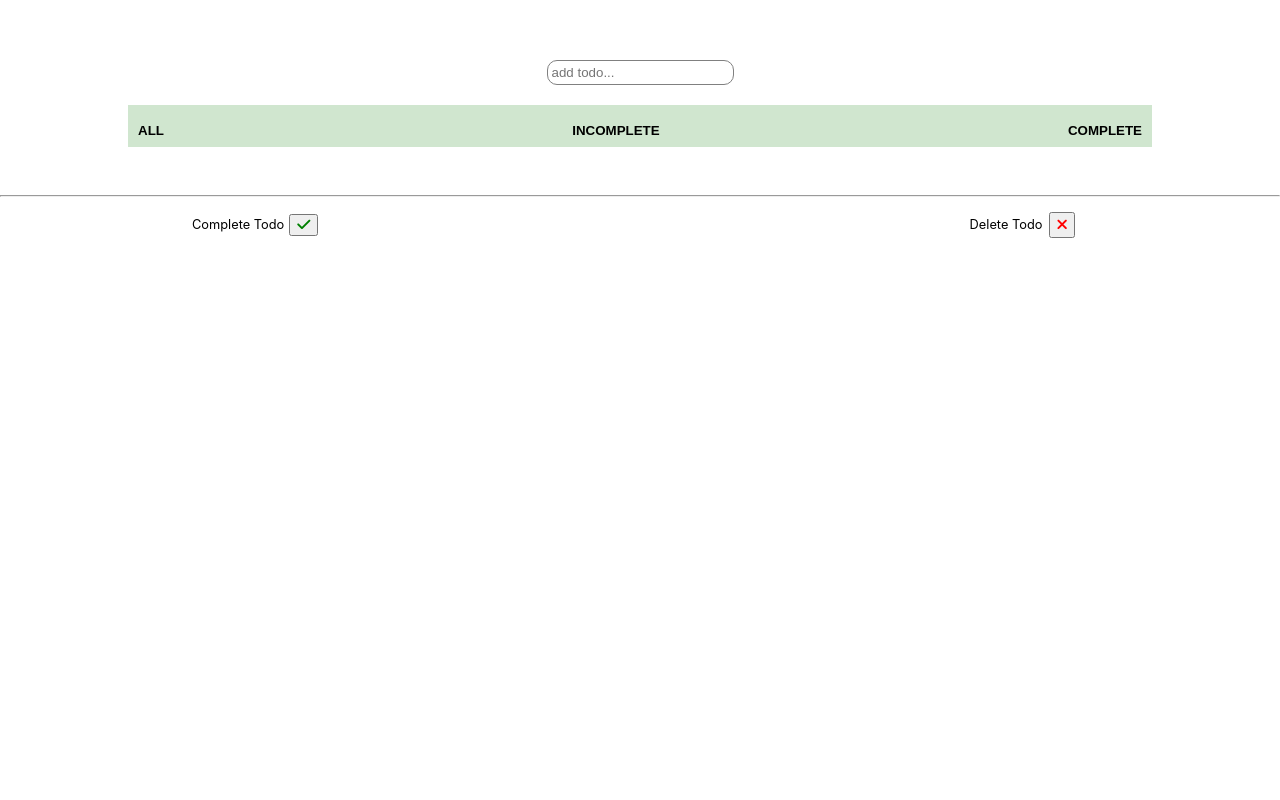
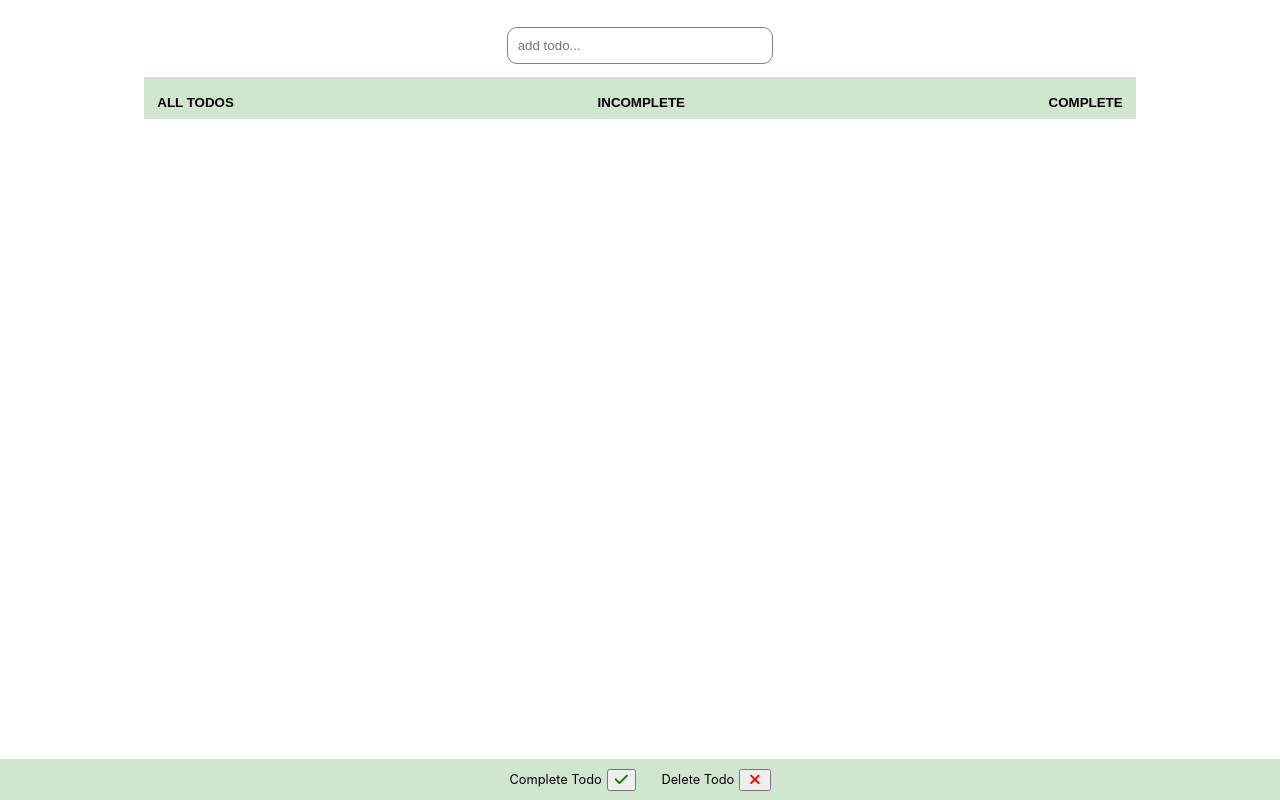
Before and after one commit to oswhytecodes/TodoApp-React, a React (Create React App) app: page / in a window 1280 px wide. Built offline with nearby package versions, Linux system fonts and the light colour scheme.

Commit message:
add styling/animations to button

```diff
--- a/src/App.js
+++ b/src/App.js
@@ -16,7 +16,6 @@ export default function App() {
     setValue(e.target.value);
   };
 
-  // console.log(todos)
   const handleSubmit = (e) => {
     e.preventDefault();
     // changes the todos state
@@ -48,10 +47,9 @@ export default function App() {
 
   return (
     <div className="App">
-      <br />
-      <br />
-      <br />
+
       {/*  INPUT */}
+      <div>
         <form onSubmit={handleSubmit}>
           <input
             value={value}
@@ -60,7 +58,6 @@ export default function App() {
             placeholder="add todo..."
           />
         </form>
-      <br />
 
          {/* NEW TODO */}
       <div className="new-todo">
@@ -74,7 +71,7 @@ export default function App() {
           }}
         >
           <button className="filter-btn" onClick={() => setFilter("all")}>
-           ALL
+            ALL TODOS
           </button>
           <button
             className="filter-btn"
@@ -96,8 +93,12 @@ export default function App() {
       </div>
       <br />
       <br />
-<hr></hr>
+      </div>
+
+
+
       {/* footer */}
+
       <div className="footer">
         <div className="footer-section">
           <p>Complete Todo</p>
@@ -107,7 +108,7 @@ export default function App() {
         </div>
         <div className="footer-section">
           <p>Delete Todo</p>{" "}
-          <button className="todo-button delete">
+          <button>
             <i className="fa-solid fa-xmark" />
           </button>
         </div>
--- a/src/index.css
+++ b/src/index.css
@@ -1,25 +1,37 @@
+*,
+*::before,
+*::after {
+  box-sizing: border-box;
+}
+
 body {
   margin: 0;
   font-family: -apple-system, BlinkMacSystemFont, "Segoe UI", "Roboto", "Oxygen",
-    "Ubuntu", "Cantarell", "Fira Sans", "Droid Sans", "Helvetica Neue",
-    sans-serif;
+  "Ubuntu", "Cantarell", "Fira Sans", "Droid Sans", "Helvetica Neue",
+  sans-serif;
   -webkit-font-smoothing: antialiased;
   -moz-osx-font-smoothing: grayscale;
+  text-align: center;
 }
-
+.App{
+  display: flex;
+  flex-direction: column;
+  justify-content: space-between;
+  height: 100vh;
+  width: 100%;
+}
 code {
   font-family: source-code-pro, Menlo, Monaco, Consolas, "Courier New",
     monospace;
 }
 
-.App {
-  text-align: center;
-}
-
 input {
   border: 0.5px solid grey;
   border-radius: 10px;
-  padding: 4px;
+  width: 20em;
+  padding: 10px;
+  margin-top: 2em;
+  margin-bottom: 1em;
 }
 .new-todo {
   max-width: 80%;
@@ -38,24 +50,39 @@ input {
 }
 .TodoList {
   width: 100%;
+
 }
+.TodoList:hover {
+  transition: all 1s ease-in ;
 
+}
 .toggle-btns {
+  transition: all .2s ease-in ;
+  border: none;
+  width: 100%;
+  display: inline;
   background-color: rgb(208, 230, 207);
-  border: none;
 }
 
 .filter-btn {
+  background-color: Transparent;
+  padding: 0 1em;
   font-weight: 700;
-  background-color: rgb(208, 230, 207);
+  color: #000;
+
   transform: translate(0, -60%);
-  padding: 0 10px;
   margin-top: 2em;
   border: none;
   cursor: pointer;
 }
+.toggle-btns:hover {
+  background-color: rgb(117, 212, 112);
+}
 .filter-btn:hover {
-  color: #555;
+  color: #eee;
+  font-weight: 800;
+  transition: all .2s ease-in ;
+
 }
 .todo {
   margin: 0.5rem;
@@ -66,7 +93,6 @@ input {
   width: 100%;
   justify-content: space-between;
   align-items: center;
-  transition: all 1s ease;
   margin-inline: auto;
 }
 
@@ -76,6 +102,9 @@ input {
 .todo li {
   flex: 1;
   list-style: none;
+}
+.todo:hover {
+  transition: all 1s ease-in-out;
 }
 .fa-check {
   color: green;
@@ -92,20 +121,23 @@ input {
 .todo-button {
   padding: 3px;
   margin: 2px;
-  margin-right: 1em;
+  margin-right: em;
 }
 
 .footer {
+  width: 100%;
   display: flex;
-  max-width: 70%;
+  flex-direction: row;
+  align-items: center;
+  justify-content: center;
+  gap: 2em;
+  font-size: 0.8em;
+  background-color: rgb(208, 230, 207);
+}
+.footer-section {
+  display: flex;
   justify-content: space-between;
-  align-items: center;
-  margin-inline: auto;
-  font-size: .8em;
-}
-.footer-section{
-  display: flex;
-  justify-content: center;
+
   align-items: center;
   gap: 5px;
 }
```
Lines whose indentation alone changed are shown as unchanged.
